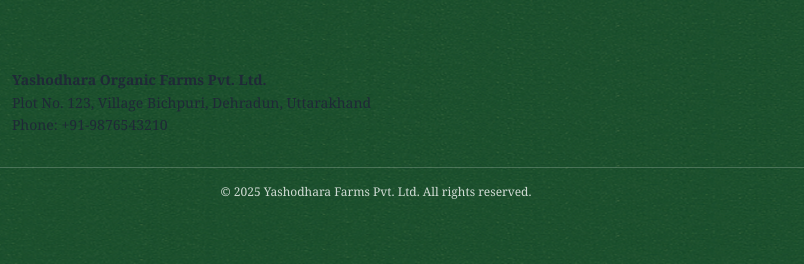
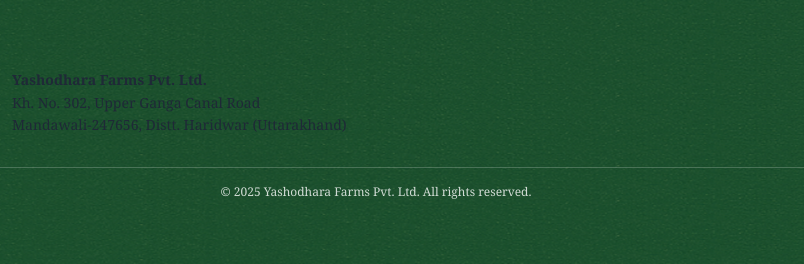
Before and after one commit to Yashodhara-Farms/website, a plain HTML site: page index.html in a window 1280 px wide. Shown: the part 3924-4188 px from the top of the page, 264-1068 px from the left. Drawn offline with nearby package versions, Linux system fonts and the light colour scheme.

Commit message:
corrected address in footer

```diff
--- a/index.html
+++ b/index.html
@@ -308,9 +308,9 @@
       <div class="flex items-center space-x-4">
         <img src="./img/logos/yashodahra_firm_logo_transparant_bg.png" alt="Yashodhara Logo" class="h-20 w-auto" />
         <div class="text-sm leading-relaxed">
-          <p class="font-semibold">Yashodhara Organic Farms Pvt. Ltd.</p>
-          <p>Plot No. 123, Village Bichpuri, Dehradun, Uttarakhand</p>
-          <p>Phone: +91-9876543210</p>
+          <p class="font-semibold">Yashodhara Farms Pvt. Ltd.</p>
+          <p>Kh. No. 302, Upper Ganga Canal Road</p>
+          <p>Mandawali-247656, Distt. Haridwar (Uttarakhand)</p>
         </div>
       </div>
 
```
